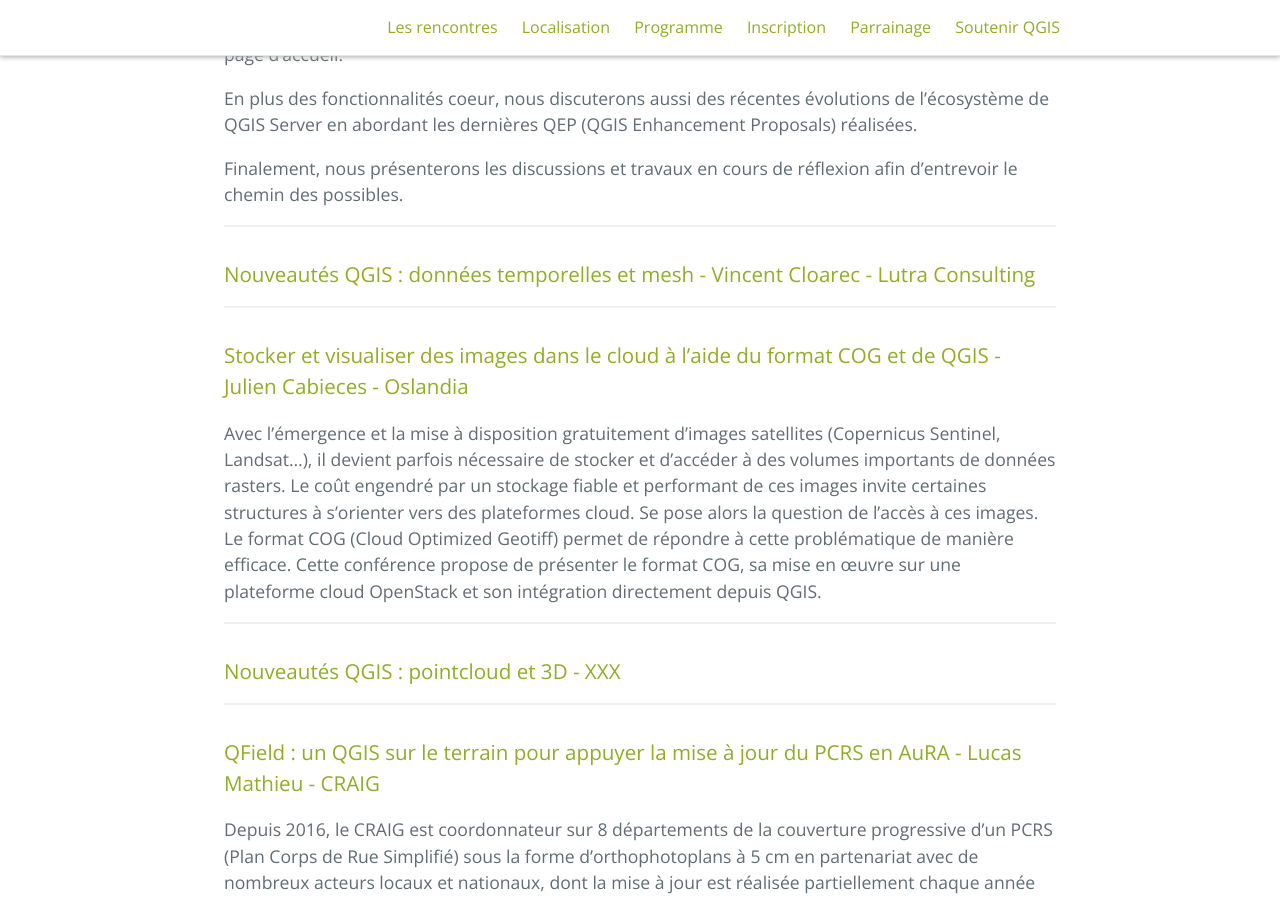
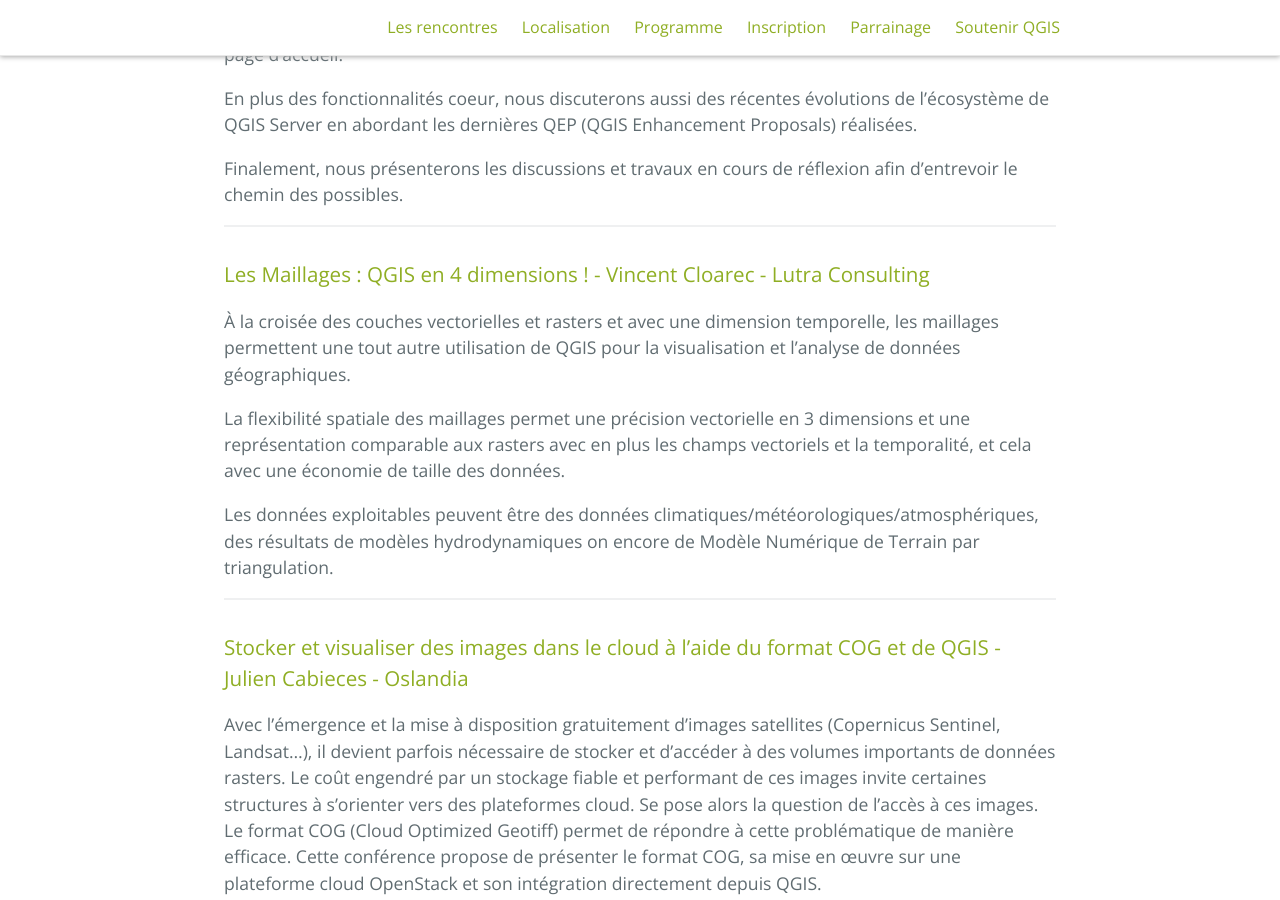
Before and after one commit to OSGeo-fr/QGIS-conf-fr-website, a Jekyll site: the page built from z20_programme.md, in a window 1280 px wide and 900 px high, scrolled down 5758 px. Built offline with Jekyll 4.4.1, drawn with Linux system fonts in a browser that asks for light colours; some of the changed text lies outside the part shown.

Commit message:
Add mesh summary

```diff
--- a/z20_programme.md
+++ b/z20_programme.md
@@ -47,7 +47,7 @@ _______________________
  <tr class="pair"><td>11:30</td><td><a href="#qgis-moteur-du-portail-des-données-dopenstreetmap-france---jean-louis-zimmermann---osmdata">QGIS, moteur du portail des données d'OpenStreetMap France - Jean-Louis Zimmermann - OSMdata</a></td><td>15 min.</td></tr>
  <tr class="pair"><td>11:50</td><td><a href="#qgis-server-présent-et-futur---paul-blottiere---qcooperative--hytech-imaging">QGIS Server: présent et futur - Paul Blottiere - QCooperative & Hytech Imaging</a></td><td>15 min.</td></tr>
  <tr class="pause"><td>12:10</td><td>Pause repas - Salle de discussions libres </td><td>1h50</td></tr>
- <tr class="impair"><td>14:00</td><td><a href="#nouveautés-qgis--données-temporelles-et-mesh---vincent-cloarec---lutra-consulting">Nouveautés QGIS : données temporelles et mesh - Vincent Cloarec - Lutra Consulting</a></td><td>7 min.</td></tr>
+ <tr class="impair"><td>14:00</td><td><a href="#les-maillages--qgis-en-4-dimensions----vincent-cloarec---lutra-consulting">Les Maillages : QGIS en 4 dimensions ! - Vincent Cloarec - Lutra Consulting</a></td><td>7 min.</td></tr>
  <tr class="pair"><td>14:10</td><td><a href="#stocker-et-visualiser-des-images-dans-le-cloud-à-laide-du-format-cog-et-de-qgis---julien-cabieces---oslandia">Stocker et visualiser des images dans le cloud à l'aide du format COG et de QGIS - Julien Cabieces - Oslandia</a></td><td>7 min.</td></tr>
  <tr class="impair"><td>14:20</td><td><a href="#nouveautés-qgis--pointcloud-et-3d---xxx">Nouveautés QGIS : pointcloud et 3D - XXX</a></td><td>7 min.</td></tr>
  <tr class="pair"><td>14:30</td><td><a href="#qfield--un-qgis-sur-le-terrain-pour-appuyer-la-mise-à-jour-du-pcrs-en-aura---lucas-mathieu---craig">QField : un QGIS sur le terrain pour appuyer la mise à jour du PCRS en AuRA - Lucas Mathieu - CRAIG</a></td><td>15 min.</td></tr>
@@ -143,8 +143,13 @@ Finalement, nous présenterons les discussions et travaux en cours de réflexion
 
 _______________________
 
-### Nouveautés QGIS : données temporelles et mesh - Vincent Cloarec - Lutra Consulting
+### Les Maillages : QGIS en 4 dimensions ! - Vincent Cloarec - Lutra Consulting
 
+À la croisée des couches vectorielles et rasters et avec une dimension temporelle, les maillages permettent une tout autre utilisation de QGIS pour la visualisation et l'analyse de données géographiques.
+
+La flexibilité spatiale des maillages permet une précision vectorielle en 3 dimensions et une représentation comparable aux rasters avec en plus les champs vectoriels et la temporalité, et cela avec une économie de taille des données.
+
+Les données exploitables peuvent être des données climatiques/météorologiques/atmosphériques, des résultats de modèles hydrodynamiques on encore de Modèle Numérique de Terrain par triangulation.
 
 _______________________
 
```
